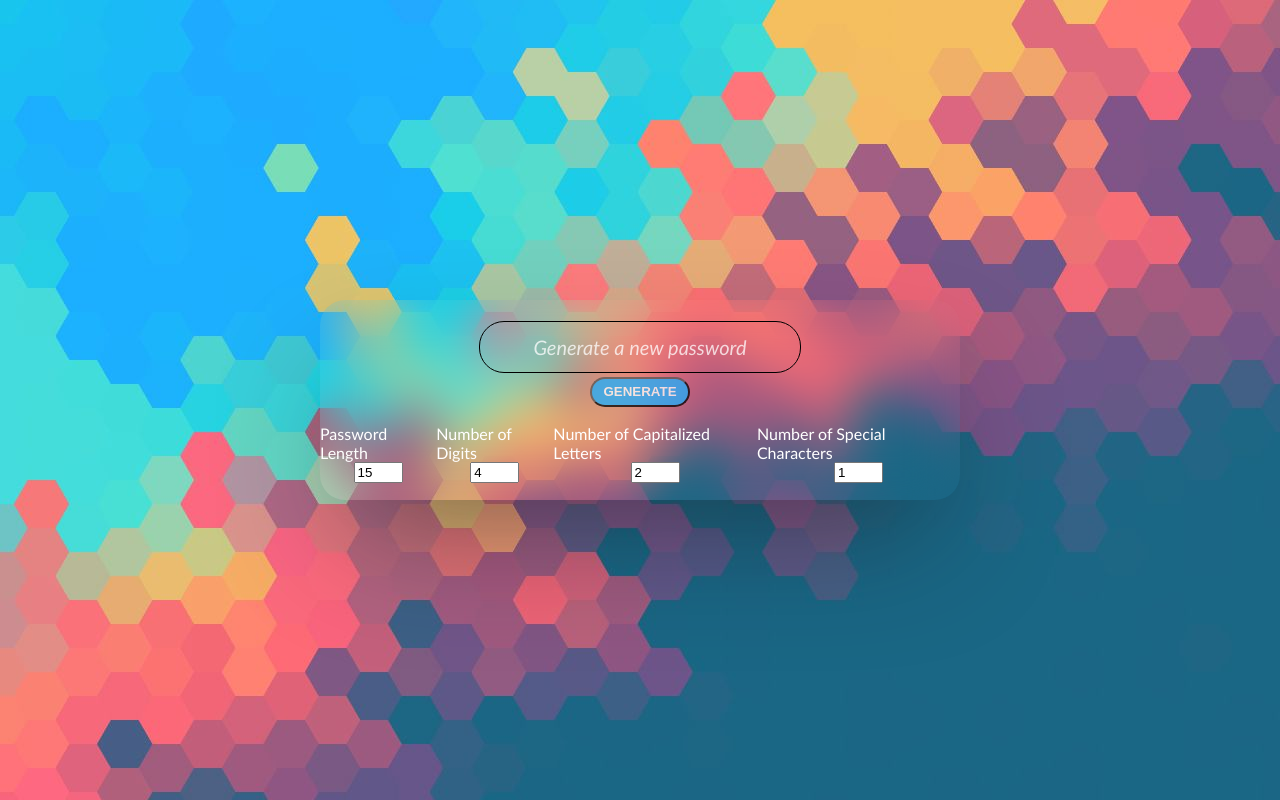
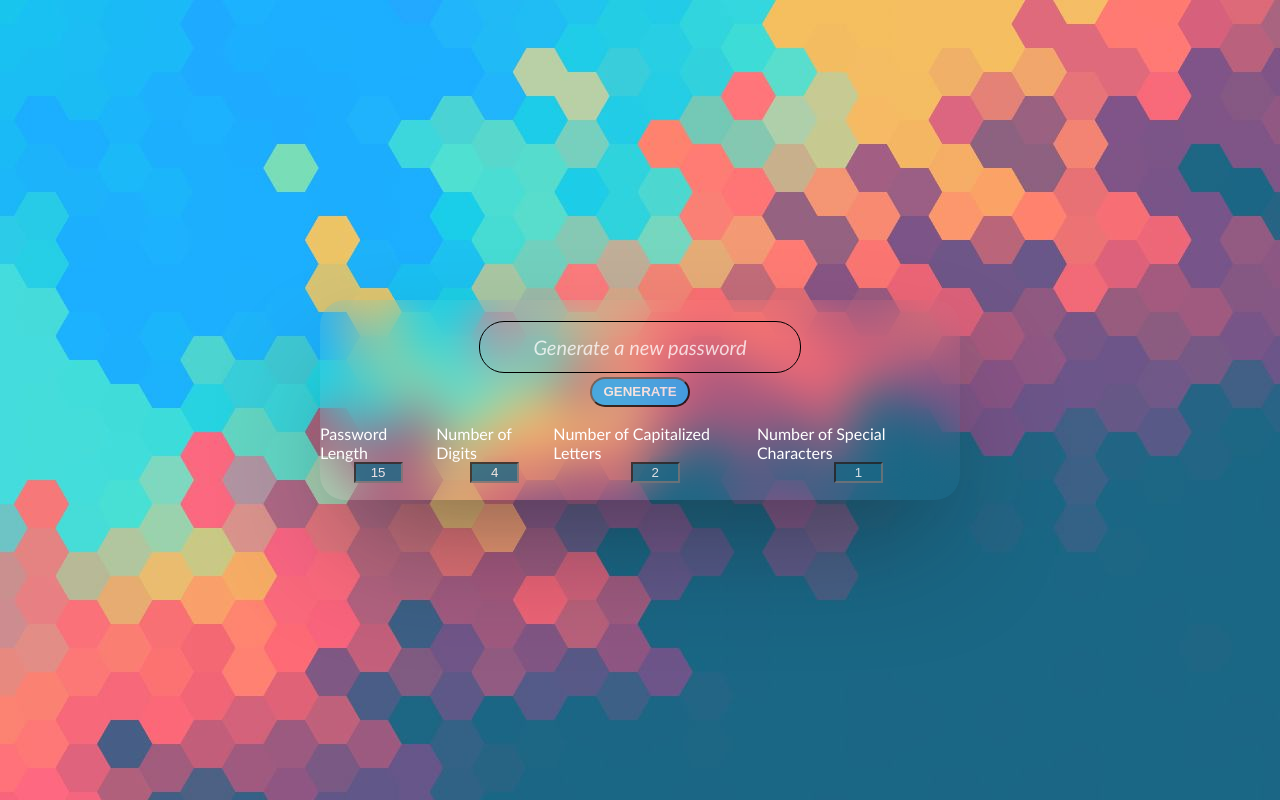
Before and after one commit to Alejandro-Wong/password-generator, a React (Create React App) app: page / in a window 1280 px wide. Built offline with nearby package versions, Linux system fonts and the light colour scheme.

Commit message:
Added className to input

```diff
--- a/src/components/Parameters/Parameters.js
+++ b/src/components/Parameters/Parameters.js
@@ -27,19 +27,19 @@ function Parameters({length,numNums, numCaps, numSpec, changeLength, changeNumNu
     <div className="parameters">
       <div className="param">
         <span>Password Length</span>
-        <input type="number" min="0" max="100" defaultValue={length} onChange={handleLengthChange}/>
+        <input className="input" type="number" min="0" max="100" defaultValue={length} onChange={handleLengthChange}/>
       </div>
       <div className="param">
         <span>Number of Digits</span>
-        <input type="number" min="0" max="100" defaultValue={numNums} onChange={handleNumNumsChange}/>
+        <input className="input" type="number" min="0" max="100" defaultValue={numNums} onChange={handleNumNumsChange}/>
       </div>
       <div className="param">
         <span>Number of Capitalized Letters</span>
-        <input type="number" min="0" max="100" defaultValue={numCaps} onChange={handleNumCapsChange}/>
+        <input className="input" type="number" min="0" max="100" defaultValue={numCaps} onChange={handleNumCapsChange}/>
       </div>
       <div className="param">
         <span>Number of Special Characters</span>
-        <input type="number" min="0" max="100" defaultValue={numSpec} onChange={handleNumSpecChange}/>
+        <input className="input" type="number" min="0" max="100" defaultValue={numSpec} onChange={handleNumSpecChange}/>
       </div>
     </div>
   )
```
